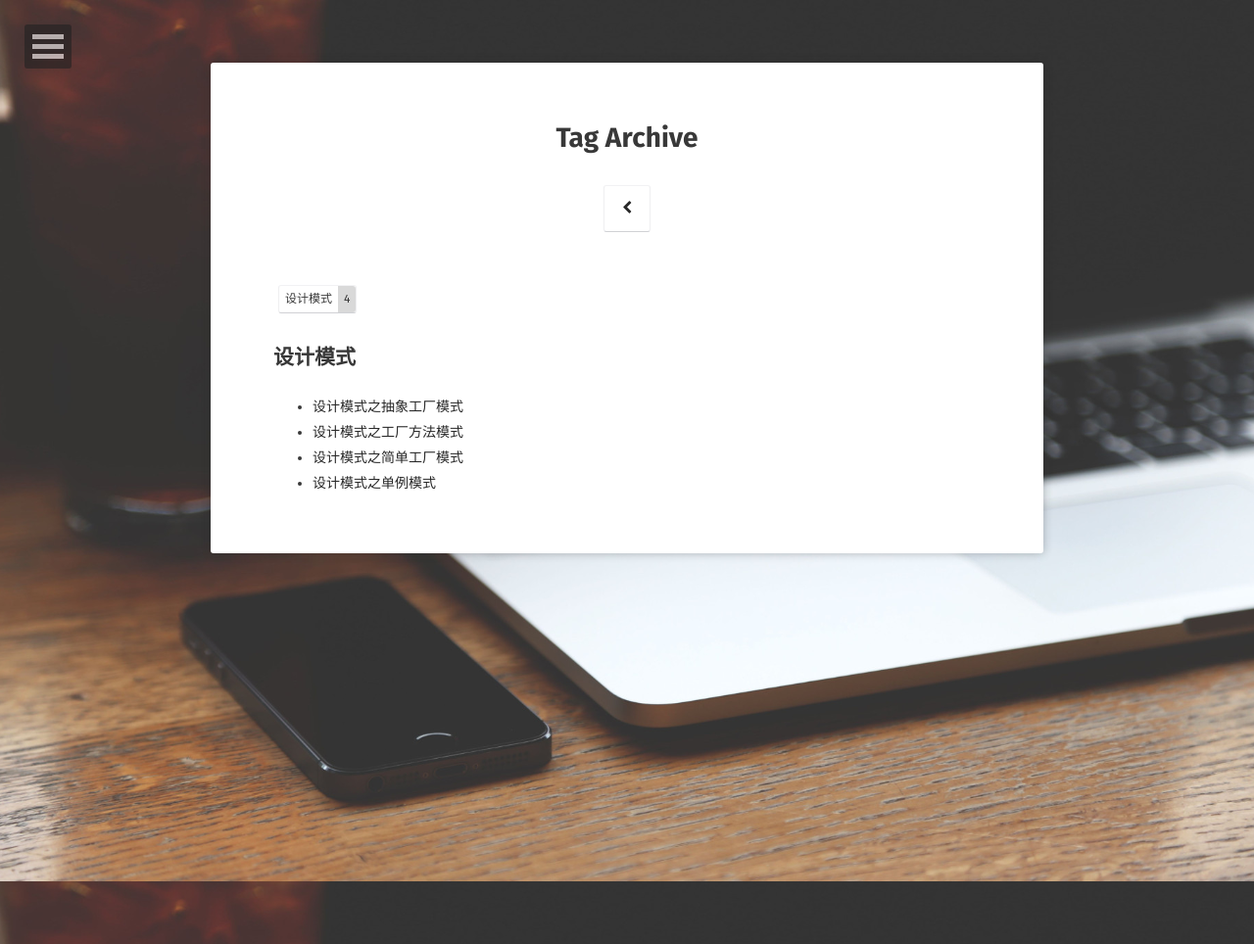
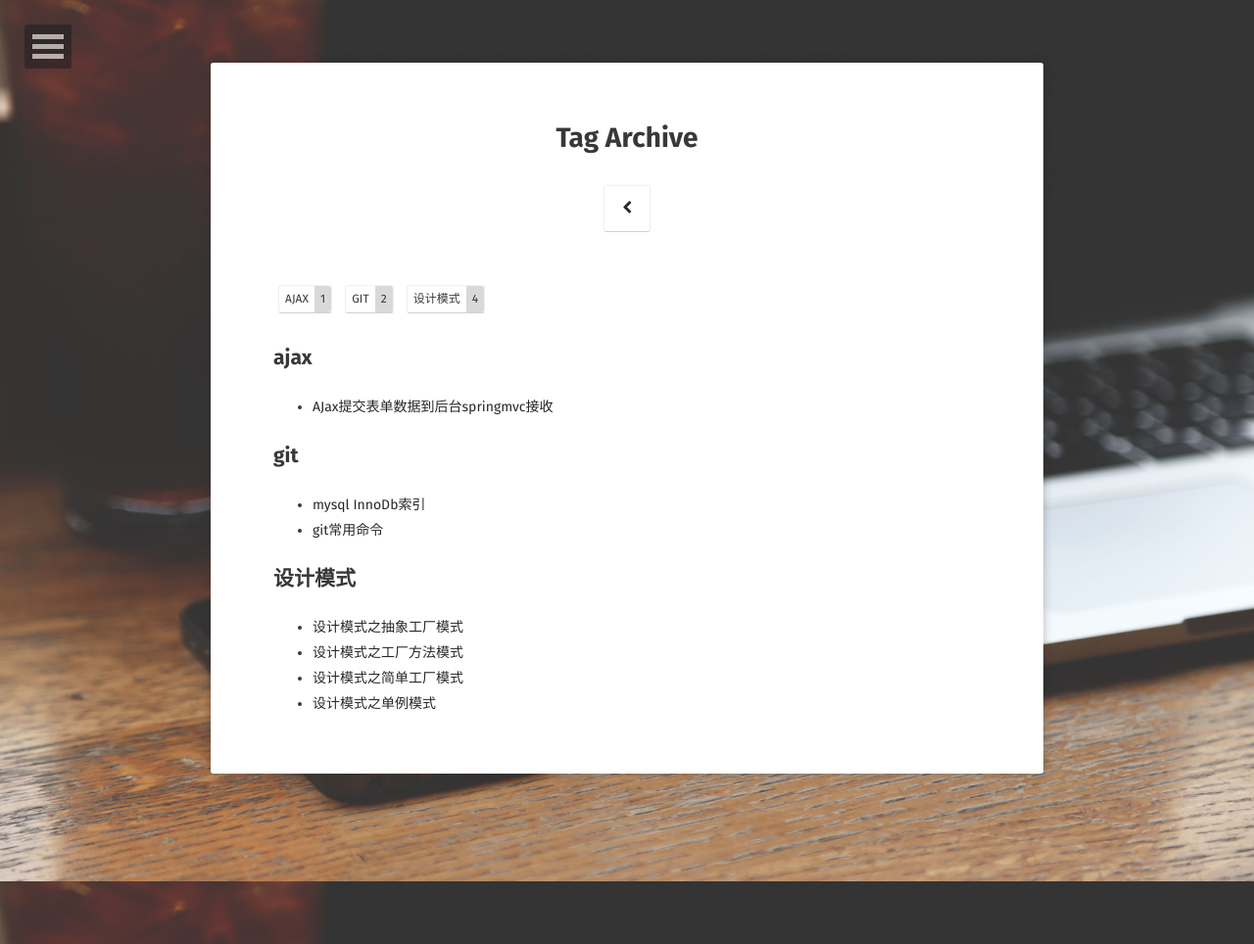
Before and after one commit to foreachlife/foreachlife.github.io, a Jekyll site: the page built from tags/index.html, in a window 1280 px wide. Shown: the whole page at 98% size. Built offline with Jekyll 4.4.1, drawn with Linux system fonts in a browser that asks for light colours; some web fonts are replaced; part of the change alters nothing that is shown.

Commit message:
add sql index

```diff
--- a/_config.yml
+++ b/_config.yml
@@ -8,7 +8,7 @@ logo:               'assets/img/moon.jpg'
 background:         'assets/img/placeholder-big.jpg'
 tiled_bg:           false   # Set this true if you want to tile your background image, otherwise it will be covered
 locale:             en_US
-url:                https://foreachlife.github.io
+url:                #https://foreachlife.github.io
 
 # Jekyll
 permalink:          /:title/
@@ -67,7 +67,7 @@ xing:               #
 gems:
   - jekyll-mentions
   - jekyll-feed
-  - jekyll-sitemap
+  - jekyll-paginate
   - jekyll-gist
 
 jekyll-mentions:
--- /dev/null
+++ b/_posts/2017-02-25-ajaxSendForm.markdown
@@ -0,0 +1,94 @@
+---
+layout:     	post
+title:     		AJax提交表单数据到后台springmvc接收
+author:     	YY
+tags:           ajax
+subtitle:
+excerpt_separator: ""
+dataset:    /projectors/data.json
+---
+
+<h4>第一种方法直接用serialize()方法</h4>
+{% highlight ruby %}
+function insert(){
+        $.ajax({
+            type:"POST",
+            url:"${pageContext.request.contextPath}/order/insert",
+            data : $("#fom").serialize(),
+            success  :function (res) {
+                console.log(res);
+            error:function () {
+            }
+        });
+}
+
+{% endhighlight ruby %}
+
+<h4>后台springmvc用对象参数接收 可以自动转换为对象,需要注意的就是form表单中的name要和对象中的参数名相同</h4>
+{% highlight ruby %}
+@RequestMapping(value = "/insert",method = RequestMethod.POST)
+        public String insert( Order order){
+           int result=this.orderSerivce.insert(order);
+           if(result==1){
+               System.out.println("添加失败");
+               return "101";
+           }
+           return "100";
+        }
+
+
+{% endhighlight ruby %}
+
+<h4>第二种是用JSON.stringify()将json对象转化为json对象的字符串传递</h4>
+
+
+{% highlight ruby %}
+function insert(){
+        $.ajax({
+            type:"POST",
+            url:"${pageContext.request.contextPath}/user/insert",
+            async:false,
+            data :JSON.stringify({
+                username : $("input[name='username']").val(),
+                password: $("input[name='password']").val(),
+                role : {
+                    id : "",
+                    name: $("select[name='name']").val()
+                }
+            }),
+            contentType: "application/json;charset=UTF-8",
+          /*如果不写这个,仔细看后台会出现Content type 'application/x-www-form-urlencoded;charset=UTF-8' not supported   */
+            dataType:"json",
+            success  :function (res) {
+                console.log(res);
+                if(res==100){
+                    $("#msg").html("<font size='60px'> success </font>").show(700).delay(3000).hide(500);
+                }else {
+                    $("#msg").html("<font size='60px'>  fail </font>").show(700).delay(3000).hide(500);
+                }
+                window.location.href="http://localhost:8080/user/findall?page=1"
+            },
+            error:function () {
+                $("#msg").html("<font size='60px'>  fail </font>").show(700).delay(3000).hide(500);
+                window.location.href="http://localhost:8080/user/findall?page=1"
+            }
+        });
+    }
+
+{% endhighlight ruby %}
+
+
+<h4>后台用@RequestBody接收, @RequestBody只接收JSON对象的字符串</h4>
+
+
+{% highlight ruby %}
+@ResponseBody
+@RequestMapping(value = "/insert",method = RequestMethod.POST)
+public String insert(@RequestBody User user){
+   int result=this.userSerivce.insert(user);
+   if(result==0){
+       return "101";
+   }
+   return "100";
+}
+{% endhighlight ruby %}
--- /dev/null
+++ b/_posts/2019-03-16-gitShell.markdown
@@ -0,0 +1,130 @@
+---
+layout:     	post
+title:     		git常用命令
+author:     	YY
+tag:            git
+subtitle:
+excerpt_separator: ""
+dataset:    /projectors/data.json
+---
+<h3>初始化命令:</h3>
+{% highlight ruby %}
+git init
+{% endhighlight ruby %}
+
+<h3>克隆项目:</h3>
+{% highlight ruby %}
+git clone + url
+{% endhighlight ruby %}
+
+<h3>克隆分支代码:</h3>
+{% highlight ruby %}
+git clone -b dev + url
+{% endhighlight ruby %}
+
+<h3>查看当前自己所在的分支:<h3>
+{% highlight ruby %}
+git branch
+{% endhighlight%}
+
+<h3>在本地创建一个命名为branchName的分支:</h3>
+{% highlight ruby %}
+git branch + branchName
+{% endhighlight ruby %}
+
+<h3>删除分支:</h3>
+{% highlight ruby %}
+git branch -d
+{% endhighlight ruby %}
+
+<h3>查看服务器的所有分支以及自己当前所在的分支:</h3>
+{% highlight ruby %}
+git branch -a
+{% endhighlight ruby %}
+
+<h3>合并分支,将原分支合并到目标分支:</h3>
+{% highlight ruby %}
+git merge 原分支 目标分支
+{% endhighlight ruby %}
+
+<h3>把命名为branchName的本地分支推送到服务器:</h3>
+{% highlight ruby %}
+git push origin branchName
+{% endhighlight ruby %}
+
+<h3>从远程分支上拉取代码:</h3>
+{% highlight ruby %}
+git pull origin branchName
+{% endhighlight ruby %}
+
+<h3>查看当前分支状态:</h3>
+{% highlight ruby %}
+git status
+{% endhighlight ruby %}
+
+
+<h3>提交本地代码至远程dev分支:</h3>
+{% highlight ruby %}
+git push origin:dev
+{% endhighlight%}
+
+
+<h3>添加文件命令(将当前文件添加到暂存区)，如果没执行git add 文件 则可能出现Untracked files 表示该文件未被追踪</h3>
+{% highlight ruby %}
+git add + filename
+{% endhighlight ruby %}
+<h3>添加所有文件:</h3>
+{% highlight ruby %}
+git add .
+{% endhighlight ruby %}
+
+<h3>git stash 将当前分支中的状态存储至git栈中:</h3><h4>这个命令比较常用,假如说你刚完成了一个任务A提交了,然后你去做任务B的事情了,但是这个时候又发现之前的任务A的代码有bug,必须马上解决,但是你现在的事情任务B还未完成,所以不能提交,你也不想回退到任务A完成的状态,这时就可以用git stash ,它可以将你的未完成的任务B暂存起来。</h4>
+{% highlight ruby %}
+git stash
+{% endhighlight ruby %}
+
+<h3>将项目切换至最近一次暂存状态:</h3>
+{% highlight ruby %}
+git stash pop
+{% endhighlight ruby %}
+
+<h3>查看暂存区列表,可以指定恢复哪一个版本:</h3>
+{% highlight ruby %}
+git stash list
+{% endhighlight ruby %}
+
+<h3>清空暂存区:</h3>
+{% highlight ruby %}
+git stash clear
+{% endhighlight ruby %}
+
+<h3>git中的文件一共有四种状态</h3>
+
+<h5>Untracked: 未跟踪, 此文件在文件夹中, 但并没有加入到git库, 不参与版本控制. 通过git add 状态变为Staged.
+
+<h5>Unmodify: 文件已经入库, 未修改, 即版本库中的文件快照内容与文件夹中完全一致. 这种类型的文件有两种去处, 如果它被修改, 而变为Modified. 如果使用git rm移出版本库, 则成为Untracked文件
+
+<h5>Modified: 文件已修改, 仅仅是修改, 并没有进行其他的操作. 这个文件也有两个去处, 通过git add可进入暂存staged状态, 使用git checkout 则丢弃修改过, 返回到unmodify状态, 这个git checkout即从库中取出文件, 覆盖当前修改
+
+<h5>Staged: 暂存状态. 执行git commit则将修改同步到库中, 这时库中的文件和本地文件又变为一致, 文件为Unmodify状态. 执行git reset HEAD filename取消暂存, 文件状态为Modified
+
+
+<h3>查看当前git用户名：</h3>
+{% highlight ruby %}
+ git config user.name
+{% endhighlight ruby %}
+
+<h3>查看当前git邮箱：</h3>
+{% highlight ruby %}
+git config user.email
+{% endhighlight ruby %}
+
+<h3>切换git用户名:</h3>
+{% highlight ruby %}
+git config --global user.name "YOURUSERNAME"
+{% endhighlight ruby %}
+
+<h3>切换git邮箱：</h3>
+{% highlight ruby %}
+git config --global user.email "YOUREMAIL"
+{% endhighlight ruby %}
--- /dev/null
+++ b/_posts/2019-03-16-mysql InnoDb index.markdown
@@ -0,0 +1,14 @@
+---
+layout:     	post
+title:     		mysql InnoDb索引
+author:     	YY
+tag:            git
+subtitle:
+excerpt_separator: ""
+dataset:    /projectors/data.json
+---
+ <h3>什么是索引,一句话简单来说，索引的出现其实就是为了提高数据查询的效率，就像书的目录一样.</h3>
+
+<h3>索引的出现是为了提高查询效率，但是实现索引的方式却有很多种，所以这里也就引入了索引模型的概念。可以用于提高读写效率的数据,这里我先给你介绍三种常见、也比较简单的数据结构，它们分别是哈希表、有序数组和搜索树。</h3>
+
+<h3>InnoDb索引是采用的B+树结构,为什么要采用B+树？ 因为数据库访问时最耗时的操作就是磁盘IO,如果采用B树(每一个节点都只有两个子节点),则树的高度相比于B+树会高出几个数量级,对于大数据量来说,仅仅一个查询语句性能差异就可能是几十倍甚至更多,而B+树相比B树就是每一层不止有两个节点.而是n个节点。采用B+树可以大大降低树的高度,也就减少了磁盘访问的次数。从而提高的访问效率。</h3>
```
Also changed, not shown: Gemfile.lock.
